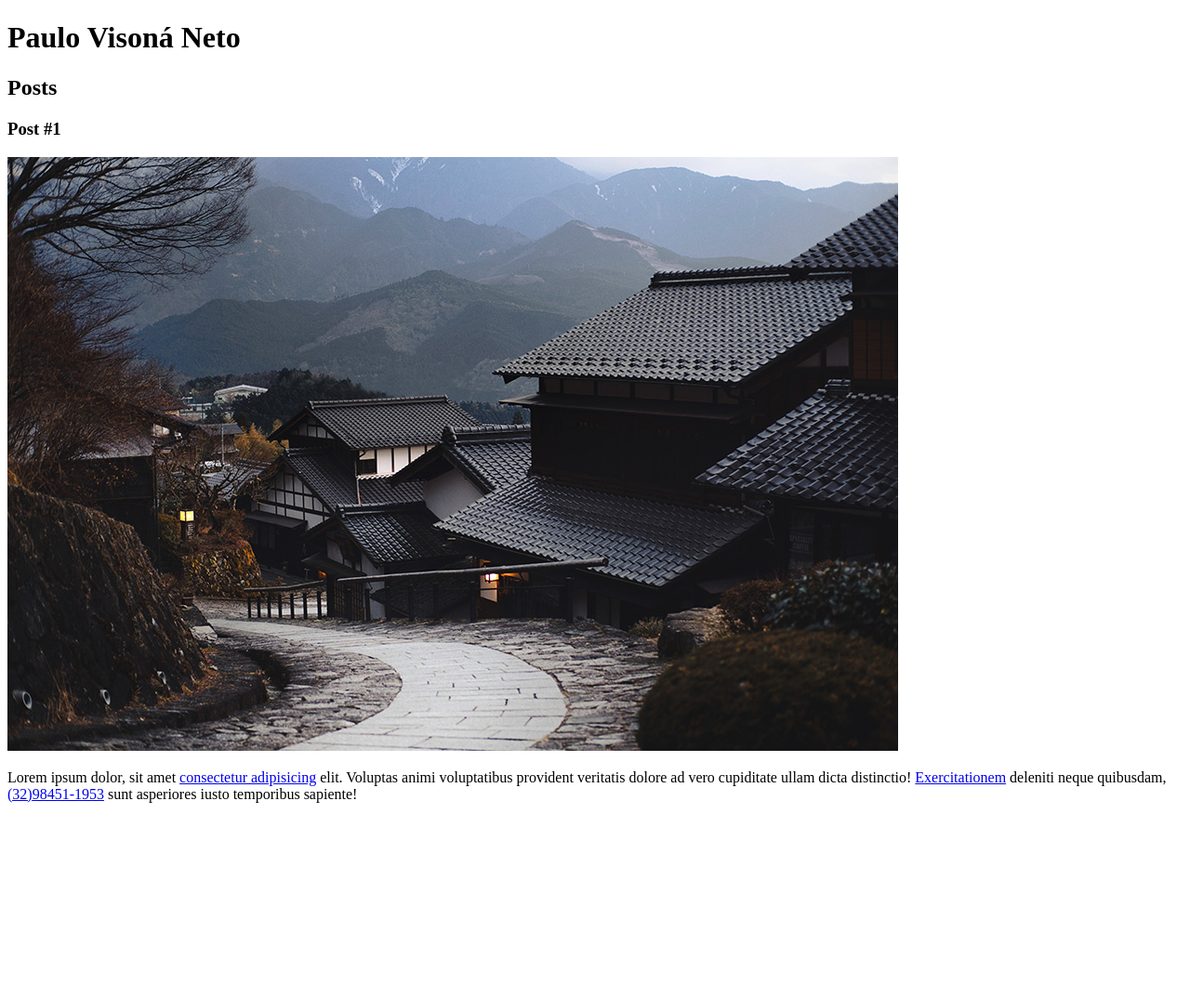
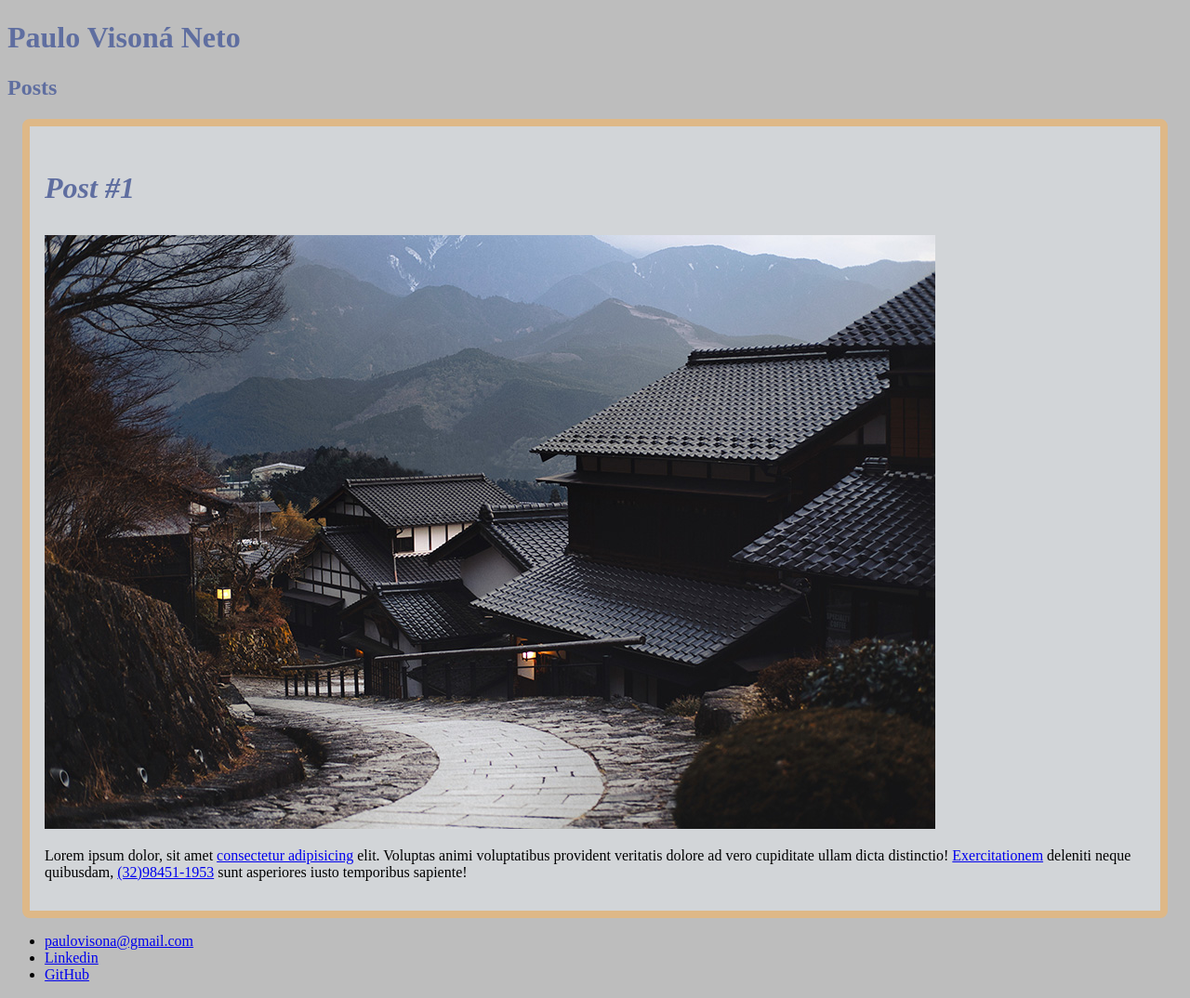
Before and after one commit to VisonaN/Curso-HTML5-DIO-BootCampBancoPan, a plain HTML site: page index.html in a window 1280 px wide. Shown: the part 224-1298 px from the top of the page at 93% size. Before the commit the page ends 1104 px from the top, so only its background shows below. Drawn offline with Linux system fonts and the light colour scheme.

Commit message:
inicio da página do bootcamp

```diff
--- a/index.html
+++ b/index.html
@@ -4,20 +4,21 @@
     <meta charset="UTF-8">
     <meta name="viewport" content="width=device-width, initial-scale=1.0">
     <title>Paulo Visoná</title>
+    <link rel="stylesheet" href="meuCss.css">
 </head>
 <body>
     <header>
         <img src="/pexels-evgeny-tchebotarev-2187605.png" alt="Descendo a rua Japonesa">
-        <h1>Paulo Visoná Neto</h1>
+        <h1 id="title">Paulo Visoná Neto</h1>
     </header>
     <section>
         <header>
-            <h2>Posts</h2>
+            <h2 class="subTitle">Posts</h2>
         </header>
-        <article>
+        <article class="post">
             <header>
-                <h3>Post #1</h3>
-                <img src="/pexels-evgeny-tchebotarev-2187605.1.jpg" alt="Descendo a rua Japonesa">
+                <h3 class="postTitle">Post #1</h3>
+                <img class="textoImagem" src="/pexels-evgeny-tchebotarev-2187605.1.jpg" alt="Descendo a rua Japonesa">
             </header>
             <p>
                 Lorem ipsum dolor, sit amet <a href="https://www.linkedin.com/in/paulo-vison%C3%A1-a89366173/" target="_blank">consectetur adipisicing</a> elit. Voluptas animi voluptatibus provident veritatis dolore ad vero cupiditate ullam dicta distinctio! <a href="mailto:paulovisona@gmail.com">Exercitationem</a> deleniti neque quibusdam, <a href="tel:(32)98451-1953">(32)98451-1953</a> sunt asperiores iusto temporibus sapiente!
@@ -25,7 +26,17 @@
         </article>
     </section>
     <footer>
-
+        <ul>
+            <li>
+                <a href="mailto:paulovisona@gmail.com" target="_blank">paulovisona@gmail.com</a>
+            </li>
+            <li>
+                <a href="https://www.linkedin.com/in/paulo-vison%C3%A1-a89366173/" target="_blank">Linkedin</a>
+            </li>
+            <li>
+                <a href="https://github.com/VisonaN" target="_blank">GitHub</a>
+            </li>
+        </ul>
     </footer>
 </body>
 </html>
--- /dev/null
+++ b/meuCss.css
@@ -0,0 +1,22 @@
+@charset "UTF-8";
+
+body {
+    background-color: rgb(189, 189, 189);
+}
+
+#title, .subTitle, .postTitle {
+    color: rgb(95, 110, 160);
+}
+
+.postTitle {
+    font-size: 2rem;
+    font-style: italic;
+}
+
+.post {
+    background-color: rgba(240, 248, 255, 0.411);
+    padding: 1rem;
+    border: .5rem solid burlywood;
+    border-radius: .5rem;
+    margin: 1rem;
+}
```
